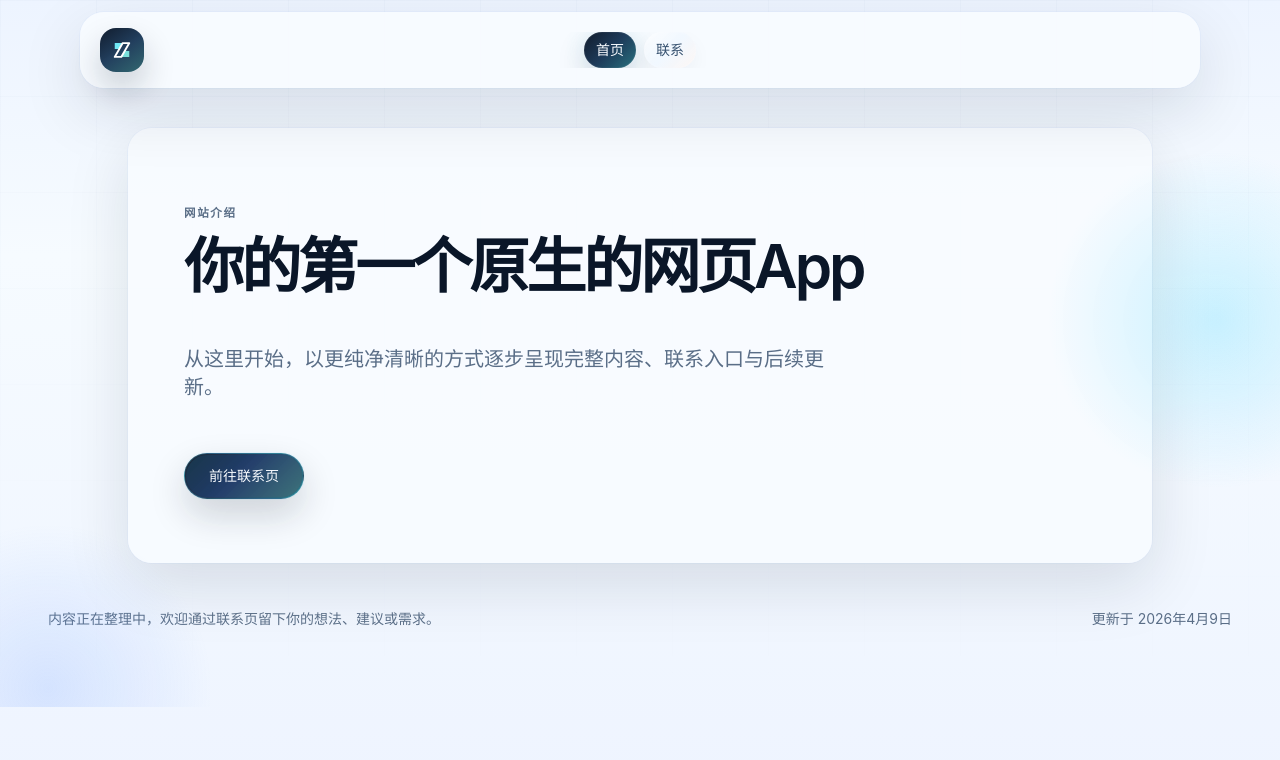
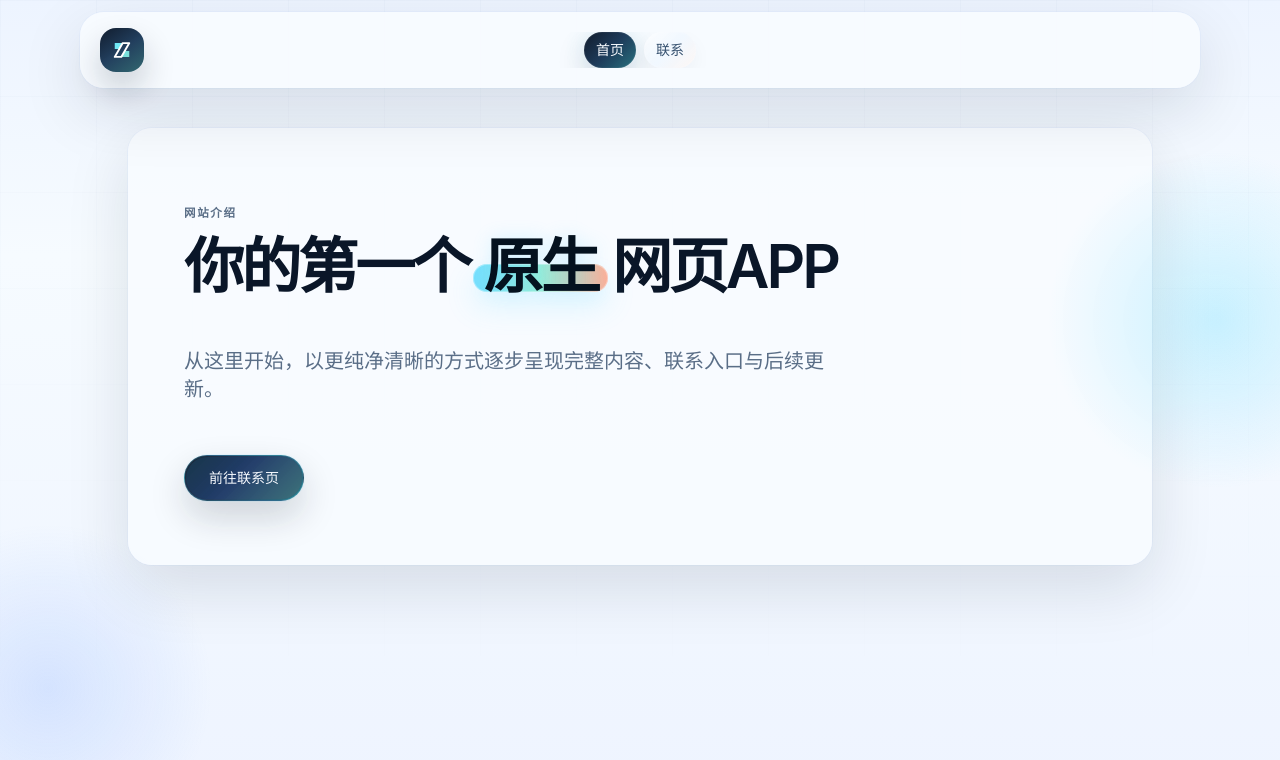
Before and after one commit to ThaneJoss/webapps, a Vue app: page / in a window 1280 px wide. Shown: the top 760 px of the page. Built offline with nearby package versions, Linux system fonts and the light colour scheme.

Commit message:
fix: 强化首页原生强调并优化导航切换

```diff
--- a/index.html
+++ b/index.html
@@ -8,7 +8,7 @@
     />
     <meta
       name="description"
-      content="你的第一个原生的网页App，从这里开始，以更纯净清晰的方式逐步呈现完整内容与联系入口。"
+      content="你的第一个原生网页APP，从这里开始，以更纯净清晰的方式逐步呈现完整内容与联系入口。"
     />
     <meta
       name="theme-color"
--- a/src/App.vue
+++ b/src/App.vue
@@ -1,35 +1,23 @@
 <template>
+  <SiteShell>
     <RouterView v-slot="{ Component, route }">
+      <Transition
+        name="route-content"
+        mode="out-in"
+      >
         <div
-      :key="route.fullPath"
+          :key="route.path"
           class="route-stage"
-      :class="animateRoute ? 'route-stage--animate' : ''"
         >
           <component :is="Component" />
         </div>
+      </Transition>
     </RouterView>
+  </SiteShell>
 </template>
 
 <script setup lang="ts">
-import { nextTick, ref, watch } from 'vue'
-import { RouterView, useRoute } from 'vue-router'
+import { RouterView } from 'vue-router'
 
-const route = useRoute()
-const animateRoute = ref(false)
-const hasLoaded = ref(false)
-
-watch(
-  () => route.fullPath,
-  async () => {
-    if (!hasLoaded.value) {
-      hasLoaded.value = true
-      return
-    }
-
-    animateRoute.value = false
-    await nextTick()
-    animateRoute.value = true
-  },
-  { immediate: true }
-)
+import SiteShell from './components/SiteShell.vue'
 </script>
--- a/src/components/SiteShell.vue
+++ b/src/components/SiteShell.vue
@@ -1,14 +1,12 @@
 <template>
   <div class="app-shell">
     <AppHeader />
-    <main>
+    <main class="app-main">
       <slot />
     </main>
-    <SiteFooter />
   </div>
 </template>
 
 <script setup lang="ts">
 import AppHeader from './AppHeader.vue'
-import SiteFooter from './SiteFooter.vue'
 </script>
--- a/src/router/index.ts
+++ b/src/router/index.ts
@@ -2,7 +2,7 @@ import { createRouter, createWebHistory } from 'vue-router'
 
 import HomeView from '../views/HomeView.vue'
 
-const defaultDescription = '你的第一个原生的网页App，从这里开始，以更纯净清晰的方式逐步呈现完整内容与联系入口。'
+const defaultDescription = '你的第一个原生网页APP，从这里开始，以更纯净清晰的方式逐步呈现完整内容与联系入口。'
 
 const router = createRouter({
   history: createWebHistory(),
@@ -12,7 +12,7 @@ const router = createRouter({
       name: 'home',
       component: HomeView,
       meta: {
-        title: '你的第一个原生的网页App',
+        title: '你的第一个原生网页APP',
         description: defaultDescription
       }
     },
--- a/src/styles.css
+++ b/src/styles.css
@@ -89,6 +89,13 @@ svg {
   position: relative;
   z-index: 1;
   overflow: clip;
+  display: flex;
+  min-height: 100vh;
+  flex-direction: column;
+}
+
+.app-main {
+  flex: 1;
 }
 
 .app-shell::before,
@@ -121,6 +128,32 @@ svg {
   font-weight: 600;
   letter-spacing: 0.14em;
   text-transform: uppercase;
+}
+
+.hero-native-emphasis {
+  position: relative;
+  display: inline-block;
+  margin: 0 0.06em;
+  padding: 0 0.18em 0.02em;
+  color: #04121f;
+  text-shadow: 0 0 18px rgba(82, 215, 255, 0.22);
+  transform: translateZ(0);
+}
+
+.hero-native-emphasis::after {
+  content: '';
+  position: absolute;
+  left: 0;
+  right: 0;
+  bottom: 0.08em;
+  z-index: -1;
+  height: 0.46em;
+  border-radius: 0.5em;
+  background:
+    linear-gradient(90deg, rgba(82, 215, 255, 0.8), rgba(116, 231, 200, 0.72), rgba(255, 141, 107, 0.7));
+  box-shadow:
+    0 0 0 1px rgba(255, 255, 255, 0.35) inset,
+    0 14px 30px rgba(82, 215, 255, 0.18);
 }
 
 .nav-scroll {
@@ -268,27 +301,26 @@ svg {
 }
 
 .route-stage {
-  min-height: 100vh;
+  min-height: 100%;
 }
 
-.route-stage--animate {
-  animation: route-stage-enter 180ms ease-out both;
+.route-content-enter-active,
+.route-content-leave-active {
+  transition:
+    opacity 120ms ease,
+    transform 140ms ease;
+  will-change: opacity, transform;
 }
 
-@keyframes route-stage-enter {
-  from {
-    opacity: 0;
-    transform: translate3d(0, 12px, 0);
-  }
-
-  to {
-    opacity: 1;
-    transform: translate3d(0, 0, 0);
-  }
+.route-content-enter-from,
+.route-content-leave-to {
+  opacity: 0;
+  transform: translate3d(0, 8px, 0);
 }
 
 @media (prefers-reduced-motion: reduce) {
-  .route-stage--animate {
-    animation: none;
+  .route-content-enter-active,
+  .route-content-leave-active {
+    transition: none;
   }
 }
--- a/src/views/ContactView.vue
+++ b/src/views/ContactView.vue
@@ -1,5 +1,4 @@
 <template>
-  <SiteShell>
   <section class="section-wrap pt-6 sm:pt-10">
     <div class="mx-auto max-w-6xl">
       <div class="surface-card flex flex-col gap-4 px-6 py-6 sm:px-8 sm:py-7 lg:flex-row lg:items-end lg:justify-between">
@@ -18,10 +17,8 @@
   </section>
 
   <ContactSection />
-  </SiteShell>
 </template>
 
 <script setup lang="ts">
-import SiteShell from '../components/SiteShell.vue'
 import ContactSection from '../sections/ContactSection.vue'
 </script>
--- a/src/views/HomeView.vue
+++ b/src/views/HomeView.vue
@@ -1,12 +1,11 @@
 <template>
-  <SiteShell>
   <section class="section-wrap pt-6 sm:pt-10">
     <div class="mx-auto max-w-5xl">
       <div class="surface-card overflow-hidden px-6 py-8 sm:px-10 sm:py-12 lg:px-14 lg:py-16">
         <div class="max-w-3xl">
           <p class="panel-label text-steel">网站介绍</p>
           <h1 class="mt-4 text-[2.9rem] font-semibold leading-[0.92] tracking-[-0.05em] text-ink sm:text-6xl">
-              你的第一个原生的网页App
+            你的第一个<span class="hero-native-emphasis">原生</span>网页APP
           </h1>
           <p class="mt-6 max-w-2xl text-base leading-8 text-steel sm:text-xl">
             从这里开始，以更纯净清晰的方式逐步呈现完整内容、联系入口与后续更新。
@@ -22,11 +21,8 @@
       </div>
     </div>
   </section>
-  </SiteShell>
 </template>
 
 <script setup lang="ts">
 import { RouterLink } from 'vue-router'
-
-import SiteShell from '../components/SiteShell.vue'
 </script>
```
Also changed, not shown: 1 other file (tests, documents, lock files or other folders). Lines whose indentation alone changed are shown as unchanged.
